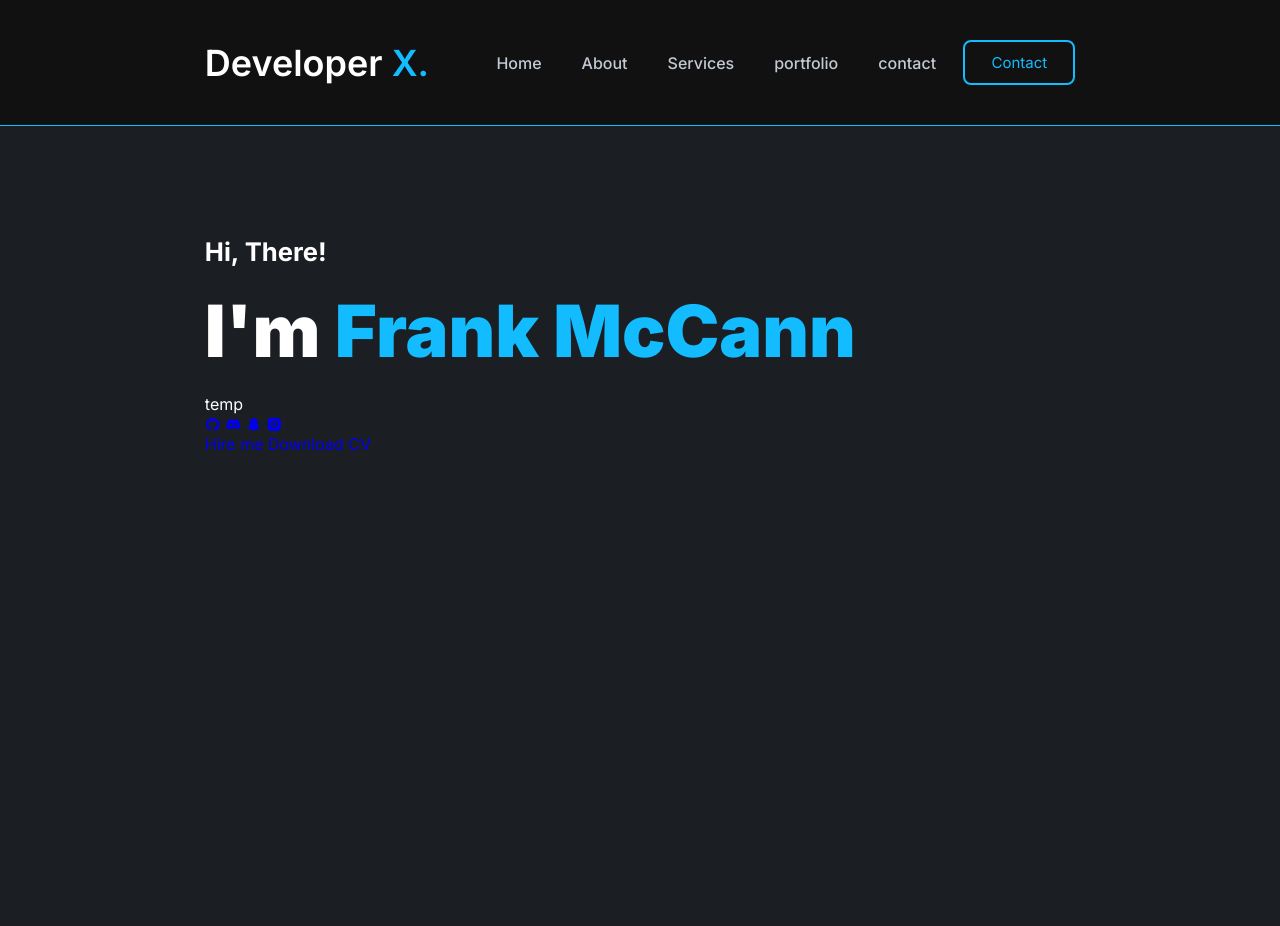
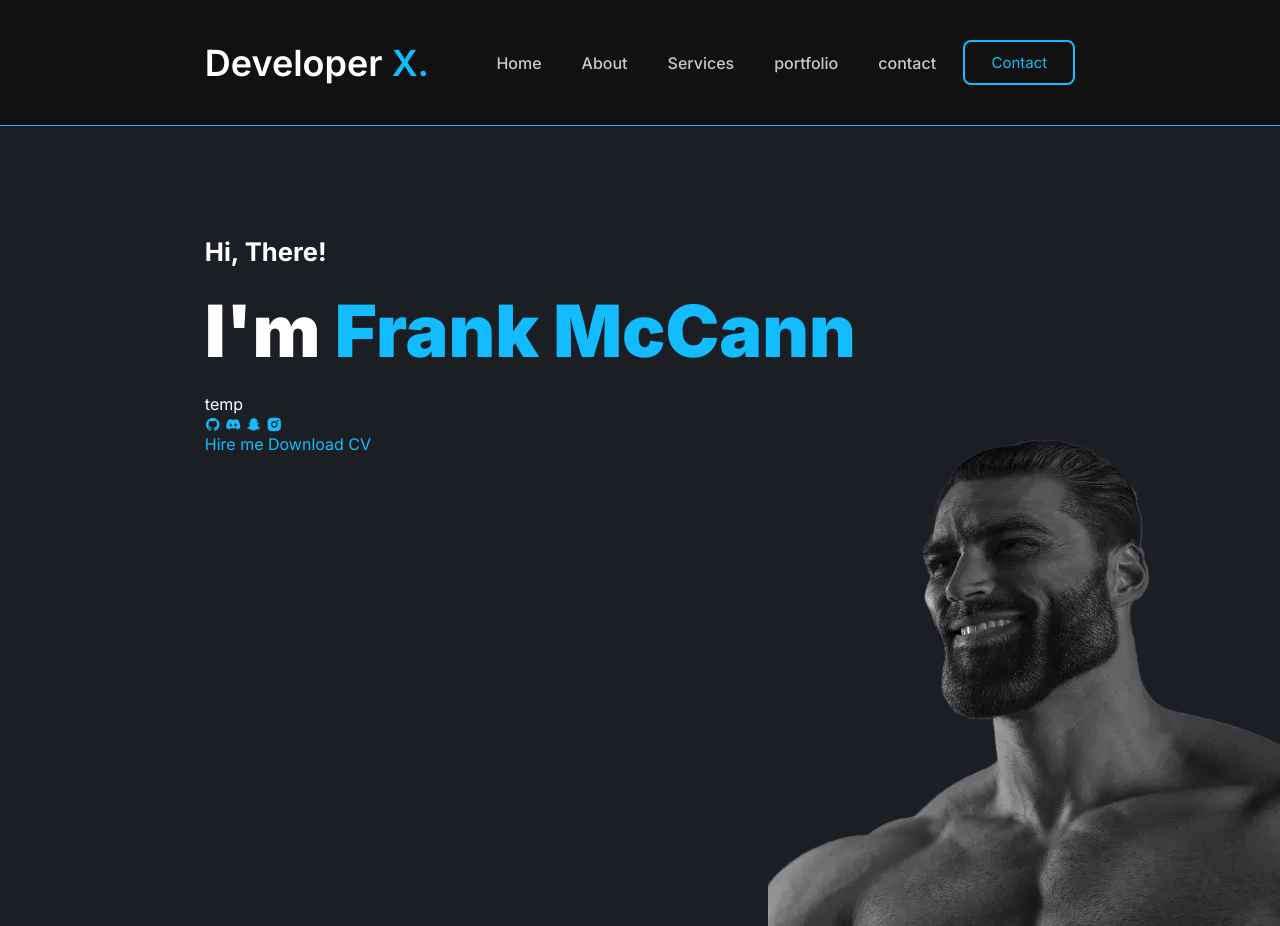
Before and after one commit to Frankataccess/Frankataccess.github.io, a plain HTML site: page my_website/index.html in a window 1280 px wide. Drawn offline with nearby package versions, Linux system fonts and the light colour scheme; files whose address does not match are found by name.

Commit message:
changed background

```diff
--- a/my website/website.html
+++ b/my_website/index.html
@@ -14,7 +14,7 @@
     <link rel="preconnect" href="https://fonts.gstatic.com" crossorigin>
     <link href="https://fonts.googleapis.com/css2?family=Inter:wght@300;400;500;600;700;800;900&display=swap" rel="stylesheet">
     <!--css link-->
-    <link rel="stylesheet" href="/my website/website.css">
+    <link rel="stylesheet" href="./website.css">
 </head>
 <body>
     <!--header-->
--- a/my website/website.css
+++ b/my_website/website.css
@@ -95,9 +95,10 @@ section{
 .hero {
     height: 100vh;
     width: 100%;
-    background: url(..mywebsite\image4website\background.png);
-    background-position: top right;
-    background-size: cover;
+    background: url(./image4website/giga_chad_background.webp);
+    background-position: bottom right;
+    background-size: fixed cover;
+    background-repeat: no-repeat;
 }
 
 .main-content h4{
@@ -108,3 +109,6 @@ section{
     font-weight: 900;
     margin: 20px 0px 20px;
 }
+a{
+    color: var(--main-color);
+}
```
Also changed, not shown: my_website/image4website/background.png (renamed from my website/image4website/background.png), my_website/image4website/giga_chad_background.webp (added), my_website/script.js (added).
